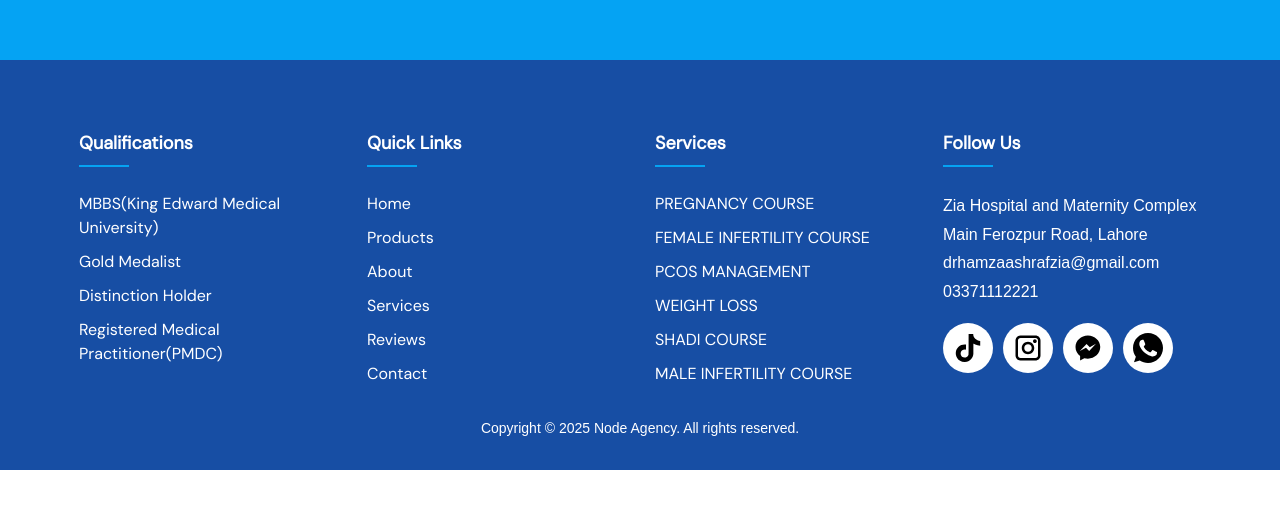
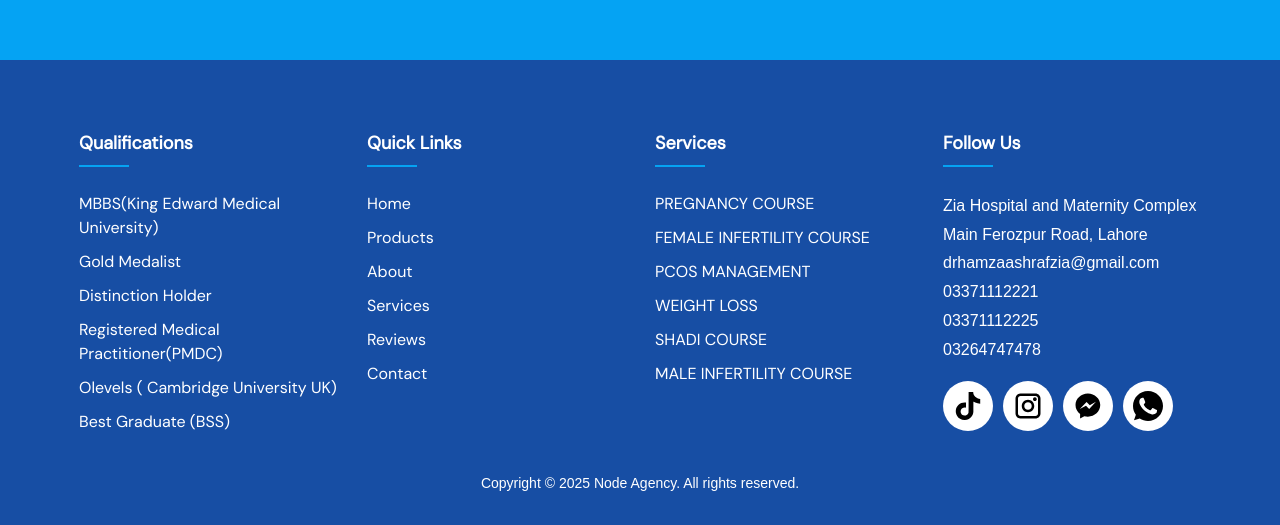
Before and after one commit to Adeel-Khizar/drhamzaashraf, a Next.js app: page / in a window 1280 px wide. Shown: the part 10535-11060 px from the top of the page. Before the commit the page ends 11005 px from the top, so only its background shows below. Built offline with nearby package versions, Linux system fonts and the light colour scheme.

Commit message:
footer changes

```diff
--- a/components/Footer.tsx
+++ b/components/Footer.tsx
@@ -15,6 +15,8 @@ const Footer = () => {
   	 				<li>Gold Medalist</li>
   	 				<li>Distinction Holder</li>
   	 				<li>Registered Medical Practitioner(PMDC)</li>
+            <li>Olevels ( Cambridge University UK)</li>
+            <li>Best Graduate (BSS)</li>
   	 			</ul>
   	 		</div>
   	 		<div className="footer-col">
@@ -46,8 +48,12 @@ const Footer = () => {
           Zia Hospital and Maternity Complex Main Ferozpur Road, Lahore
             <br ></br>
             drhamzaashrafzia@gmail.com
-  <br></br>
- 03371112221
+             <br></br>
+             03371112221
+             <br></br>
+             03371112225
+             <br></br>
+              03264747478
           </p>
   	 			<div className="social-links">
   	 				<a target='_blank' href="https://www.tiktok.com/@doctorhamzaashraf?_t=8mkBEaepvRo&_r=1 "> <svg
```
